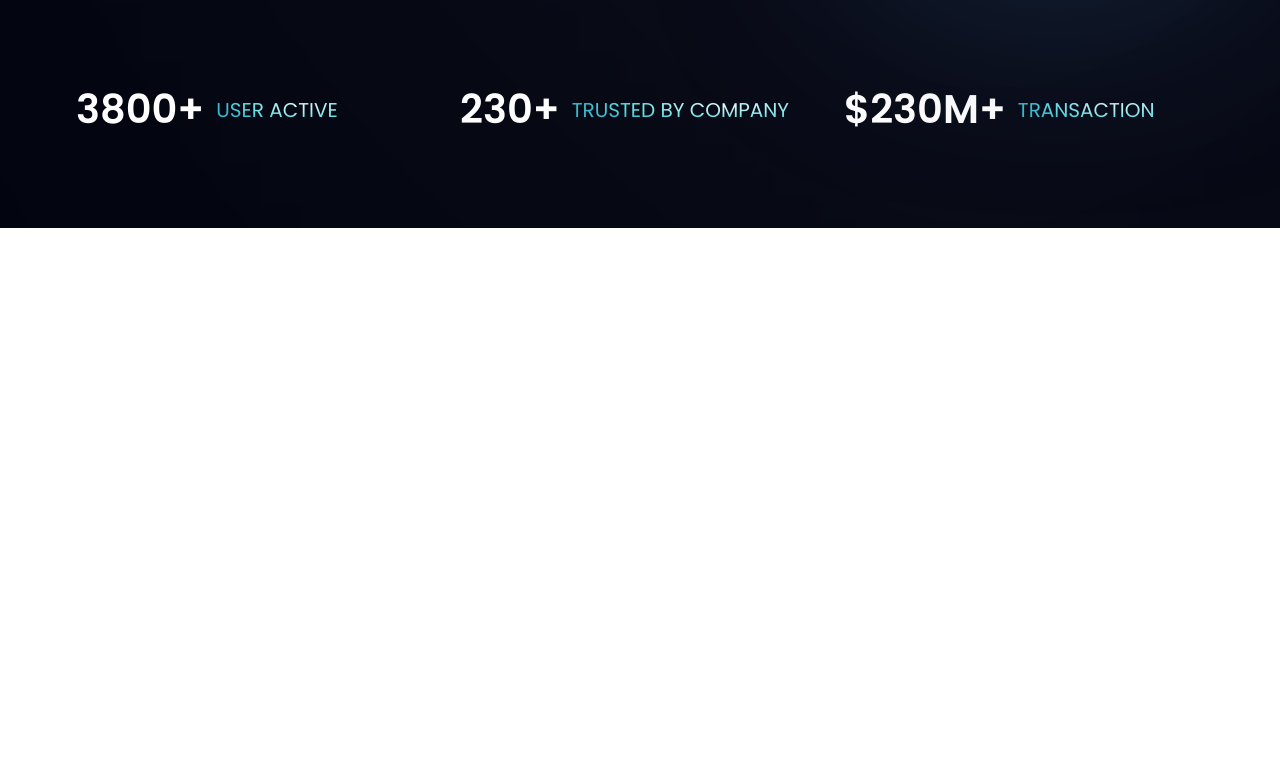
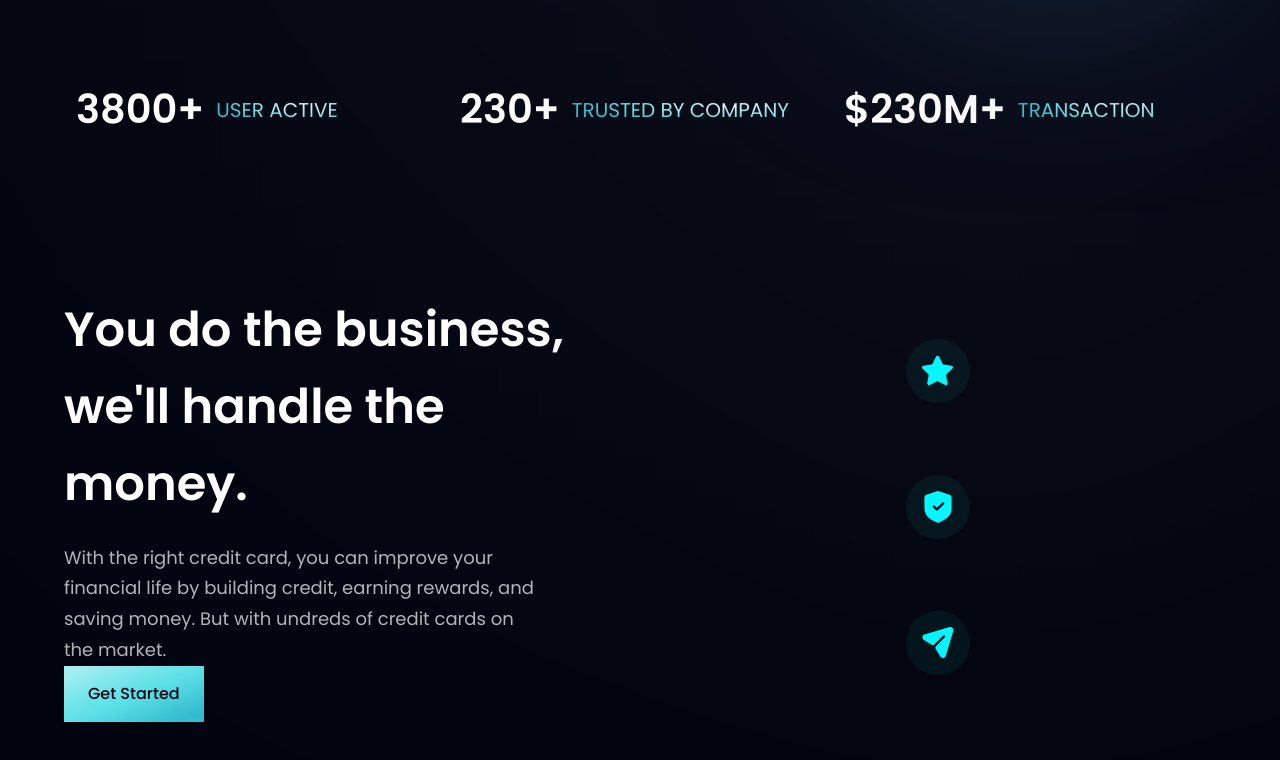
Before and after one commit to uralaleksandr/Banking_App-React-Vite-TailwindCSS, a React (Vite) app: page / in a window 1280 px wide. Shown: the part 732-1492 px from the top of the page. Before the commit the page ends 960 px from the top, so only its background shows below. Built offline with nearby package versions, Linux system fonts and the light colour scheme.

Commit message:
feat: added FeatureCard component and card icons

```diff
--- a/src/components/Business.jsx
+++ b/src/components/Business.jsx
@@ -1,11 +1,44 @@
-import React from 'react'
+import { features } from "../constants";
+import styles, { layout } from "../style";
+import Button from "./Button";
+
+const FeatureCard = ({ icon, title, content, index }) => (
+  <div
+    className={`flex flex-row p-6 rounded-[20px] ${
+      index !== features.length - 1 ? "mb-6" : "mb-0"
+    } feature-card `}
+  >
+    <div
+      className={`w-[64px] h-[64px] rounded-full ${styles.flexCenter} bg-dimBlue`}
+    >
+      <img src={icon} alt="icon" className="w-[50%] h-[50%] object-contain" />
+    </div>
+  </div>
+);
 
 const Business = () => {
   return (
-    <div>
+    <section id="feautures" className={layout.section}>
+      <div className={layout.sectionInfo}>
+        <h2 className={styles.heading2}>
+          You do the business, <br className="sm:block hidden" />
+          we'll handle the money.
+        </h2>
+        <p className={`${styles.paragraph} max-w-[470px] mt-5`}>
+          With the right credit card, you can improve your financial life by
+          building credit, earning rewards, and saving money. But with undreds
+          of credit cards on the market.
+        </p>
+        <Button styles="mt-10" />
+      </div>
 
-    </div>
-  )
-}
+      <div className={`${layout.sectionImg} flex-col`}>
+        {features.map((feature, index) => (
+          <FeatureCard key={feature.id} {...feature} index={index} />
+        ))}
+      </div>
+    </section>
+  );
+};
 
-export default Business
+export default Business;
```
